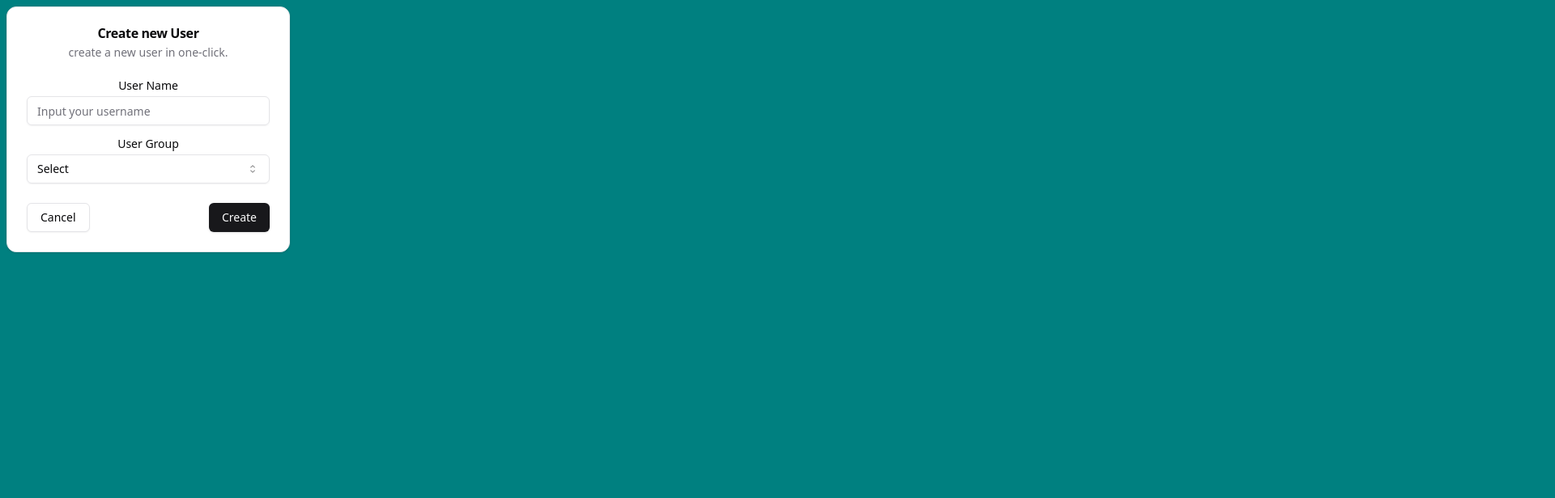
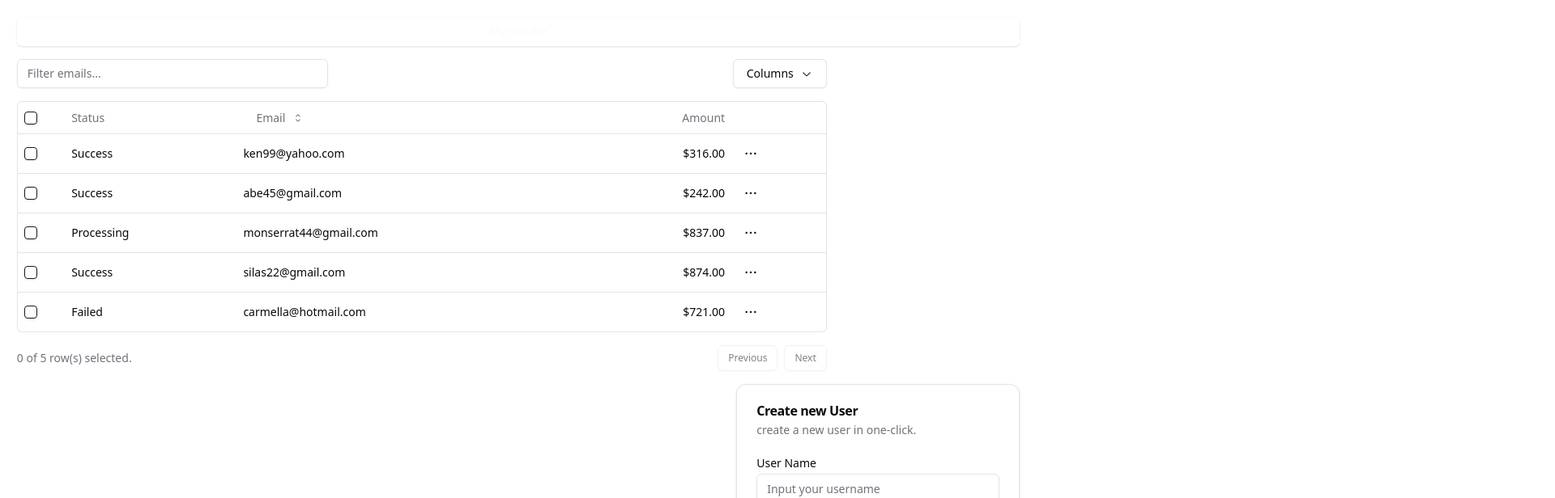
Before and after one commit to ChuanGz/fe-frame-task, a React (Vite) app in the folder reactts1/: page / in a window 1280 px wide. Shown: the top 616 px of the page at 81% size, 1920 px wide, since content can reach past the window. Built offline with nearby package versions, Linux system fonts and the light colour scheme.

Commit message:
add header, footer

```diff
--- a/reactts1/src/App.css
+++ b/reactts1/src/App.css
@@ -1,7 +1,4 @@
 #root {
   padding: 0.5rem;
-  text-align: center;
-  background-color: teal;
-  width: 2000px;
-  height: 1000px;
+  margin: 1%;
 }
--- a/reactts1/src/App.tsx
+++ b/reactts1/src/App.tsx
@@ -1,10 +1,15 @@
 import "./App.css";
 import { CardContainer } from "./sample-containers/card-container";
+import { TableContainer } from "./sample-containers/table-container";
+import { Button } from "./shadcn-ui-components/ui/button";
 
 function App() {
   return (
     <>
+      <Button className="w-full bg-">My Header</Button>
+      <TableContainer />
       <CardContainer />
+      <Button className="w-full">My Footer</Button>
     </>
   );
 }
--- a/reactts1/src/sample-containers/card-container.tsx
+++ b/reactts1/src/sample-containers/card-container.tsx
@@ -21,7 +21,7 @@ export const CardContainer = () => {
   return (
     <div>
       {" "}
-      <Card className="w-[350px]">
+      <Card className="w-[350px] float-right">
         <CardHeader>
           <CardTitle>Create new User</CardTitle>
           <CardDescription>create a new user in one-click.</CardDescription>
--- a/reactts1/src/sample-containers/table-container.tsx
+++ b/reactts1/src/sample-containers/table-container.tsx
@@ -172,7 +172,7 @@ export const columns: ColumnDef<Payment>[] = [
   },
 ];
 
-export function DataTableDemo() {
+export function TableContainer() {
   const [sorting, setSorting] = React.useState<SortingState>([]);
   const [columnFilters, setColumnFilters] = React.useState<ColumnFiltersState>(
     []
@@ -201,7 +201,7 @@ export function DataTableDemo() {
   });
 
   return (
-    <div className="w-full">
+    <div className="w-[1000px] float-left">
       <div className="flex items-center py-4">
         <Input
           placeholder="Filter emails..."
```
